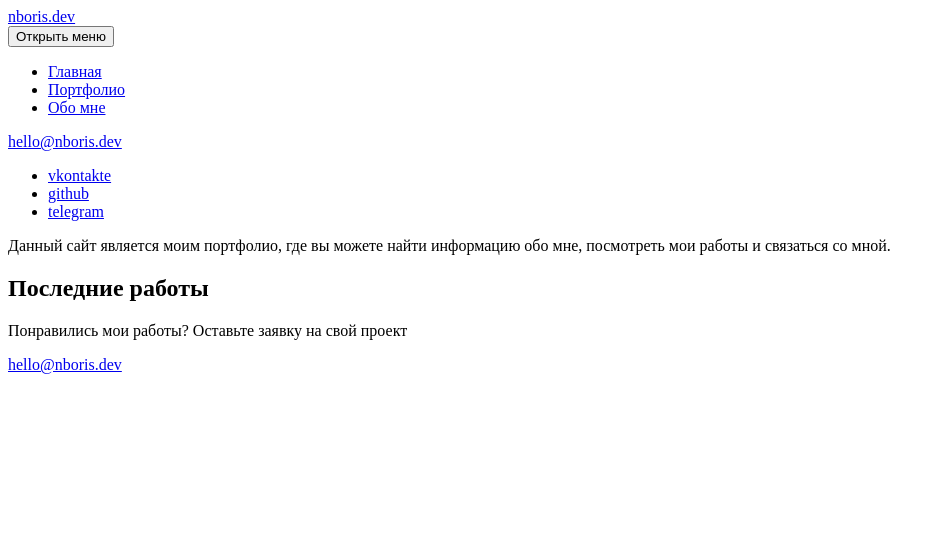
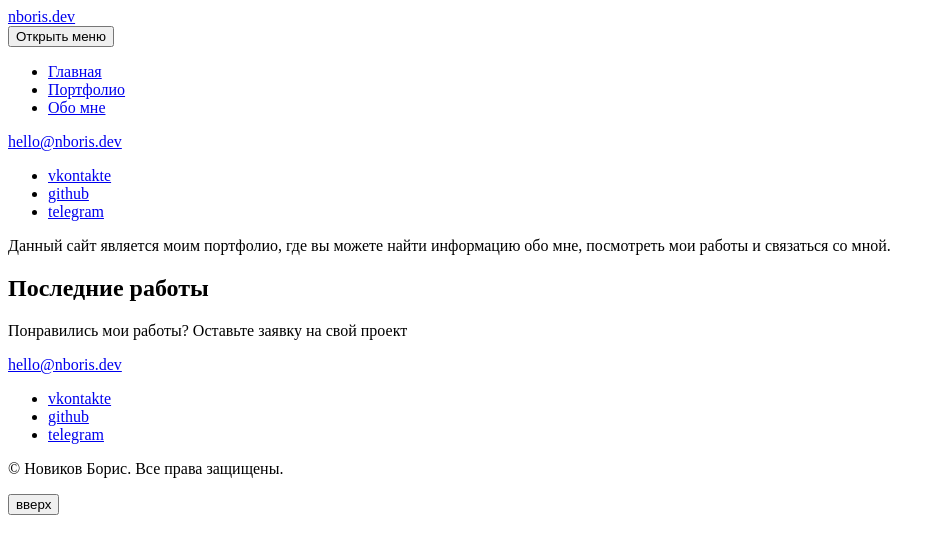
Before and after one commit to NBoris94/nboris.dev, a Next.js app: page / in a window 1280 px wide. Shown: the top 554 px of the page, without its empty margins (0-945 px from the left). Built offline with nearby package versions, Linux system fonts and the light colour scheme.

Commit message:
Сделал разметку footer

```diff
--- a/src/components/Layout/Footer.js
+++ b/src/components/Layout/Footer.js
@@ -1,6 +1,16 @@
 const Footer = () => {
   return (
-    <footer></footer>
+    <footer>
+      <div>
+        <ul>
+          <li><a href="#">vkontakte</a></li>
+          <li><a href="#">github</a></li>
+          <li><a href="#">telegram</a></li>
+        </ul>
+        <p>© Новиков Борис. Все права защищены.</p>
+        <button type="button">вверх</button>
+      </div>
+    </footer>
   );
 }
 
```
